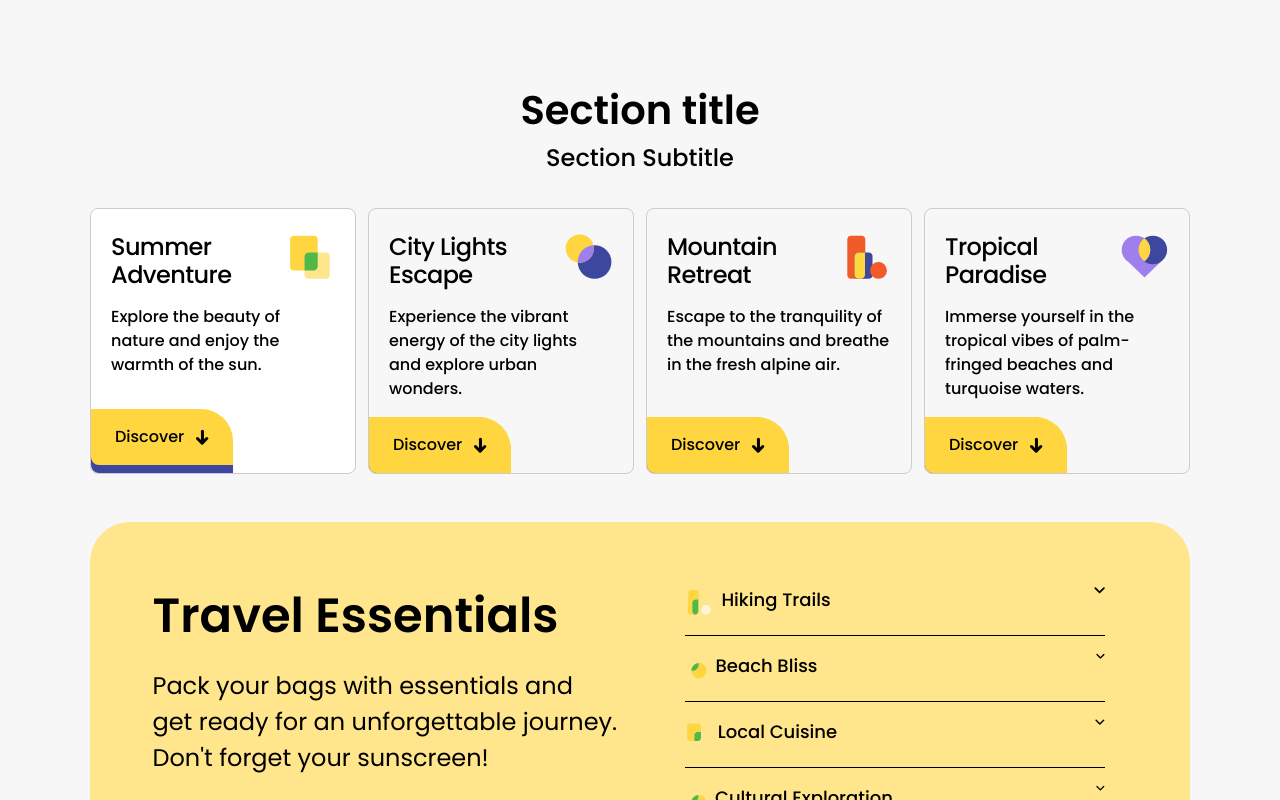
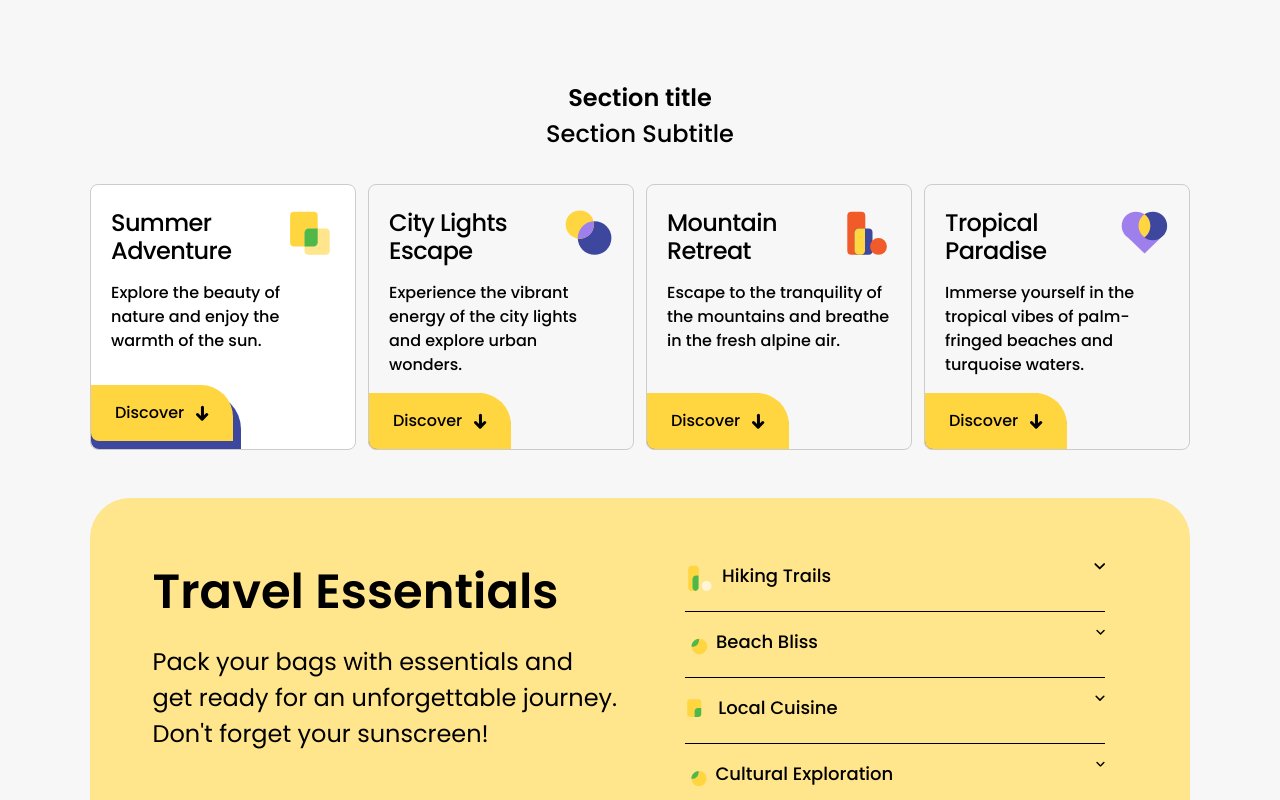
Before and after one commit to ameeriit/tabs-nextjs, a Next.js app: page / in a window 1280 px wide. Shown: the top 800 px of the page. Built offline with nearby package versions, Linux system fonts and the light colour scheme.

Commit message:
styles: some css fixes

```diff
--- a/src/app/globals.css
+++ b/src/app/globals.css
@@ -4,10 +4,10 @@
 
 @layer base {
   h1 {
-    @apply text-3xl font-semibold;
+    @apply text-2xl lg:text-3xl font-semibold;
   }
   h2 {
-    @apply text-2xl font-semibold;
+    @apply text-2xl text-xl font-semibold;
   }
   h3 {
     @apply text-xl font-medium;
--- a/src/components/Accordion.tsx
+++ b/src/components/Accordion.tsx
@@ -19,13 +19,14 @@ const Accordion: React.FC<AccordionProps> = ({ items }) => {
   };
 
   return (
-    <ul className="w-full mx-auto max-w-[420px]">
+    <ul className="w-full mx-auto lg:max-w-[420px]">
       {items.map((accordionItem, accordionIndex) => (
         <li key={accordionIndex} className="border-b-[1px] pt-4 pb-2">
           <div
             className="flex justify-between items-center mb-2 cursor-pointer"
             onClick={() => handleToggle(accordionIndex)}
           >
+            <div className="flex justify-between w-full">
               <div className="flex gap-2">
                 {accordionItem.accordionIcon}
                 <div>
@@ -39,6 +40,7 @@ const Accordion: React.FC<AccordionProps> = ({ items }) => {
                   >
                     {accordionItem.accordionContent}
                   </p>
+                </div>
               </div>
               <AccordionDownIcon
                 className={`transform transition-transform duration-500 ${
--- a/src/components/Buttons.tsx
+++ b/src/components/Buttons.tsx
@@ -20,17 +20,27 @@ function Button({ buttonText, variant = "primary" }: TabsContentButtonProps) {
 // this button is for the tabs section this is not commonly used so that i have not made its variants
 interface TabsButtonProps {
   buttonText: string;
+  activeButton?: string;
+  activeButtonBack?: string;
 }
 
-function TabsButton({ buttonText }: TabsButtonProps) {
+function TabsButton({
+  buttonText,
+  activeButton,
+  activeButtonBack,
+}: TabsButtonProps) {
   return (
     <button className="relative z-10 inline-block rounded-bl-lg group font-base font-medium">
-      <div className="relative bg-primary-200 px-6 rounded-bl-[inherit] py-4 rounded-tr-4xl transition-all duration-300 ease-in-out group-hover:-translate-y-2">
+      <div
+        className={`relative bg-primary-200 px-6 rounded-bl-[inherit] py-4 rounded-tr-4xl transition-all duration-300 ease-in-out group-hover:-translate-y-2 ${activeButtonBack}`}
+      >
         <span className="flex items-center gap-3 ">
           {buttonText} <DownArrowIcon />
         </span>
       </div>
-      <span className="absolute h-full left-0 bottom-0 bg-shadow rounded-bl-[inherit] -z-10 rounded-tr-5xl group-hover:w-[calc(100%+8px)] w-full transition-all duration-300 ease-in-out" />
+      <span
+        className={`absolute h-full left-0 bottom-0 bg-shadow rounded-bl-[inherit] -z-10 rounded-tr-5xl group-hover:w-[calc(100%+8px)] transition-all duration-300 ease-in-out ${activeButton}`}
+      />
     </button>
   );
 }
--- a/src/components/Tab.tsx
+++ b/src/components/Tab.tsx
@@ -1,4 +1,4 @@
-import { DownArrowIcon } from "@/icons/icons";
+import { TabsButton } from "./Buttons";
 
 interface TabProps {
   title: string;
@@ -6,7 +6,7 @@ interface TabProps {
   content: string;
   onClick: (index: number) => void;
   isActive: boolean;
-  index: number; // Add index prop if needed
+  tabIndex: number;
 }
 
 const Tab: React.FC<TabProps> = ({
@@ -15,12 +15,12 @@ const Tab: React.FC<TabProps> = ({
   content,
   onClick,
   isActive,
-  index,
+  tabIndex,
 }) => {
   return (
     <div
-      onClick={() => onClick(index)}
-      className={`flex-1 border-[1px] rounded-[8px] border-gray hover:bg-white pt-6 pr-5 transition-all ease-in-out duration-200 flex flex-col justify-between ${
+      onClick={() => onClick(tabIndex)}
+      className={`border-[1px] rounded-[8px] border-gray hover:bg-white pt-6 pr-5 transition-all ease-in-out duration-200 flex flex-col justify-between ${
         isActive ? "bg-white" : ""
       }`}
     >
@@ -32,22 +32,11 @@ const Tab: React.FC<TabProps> = ({
         <p className="mb-4">{content}</p>
       </div>
       <div>
-        <button className="relative z-10 inline-block rounded-bl-lg group font-base font-medium">
-          <div
-            className={`relative bg-primary-200 px-6 rounded-bl-[inherit] py-4 rounded-tr-4xl transition-all duration-300 ease-in-out group-hover:-translate-y-2 ${
-              isActive ? "-translate-y-2" : ""
-            }`}
-          >
-            <span className="flex items-center gap-3 ">
-              Discover <DownArrowIcon />
-            </span>
-          </div>
-          <span
-            className={`absolute h-full left-0 bottom-0 bg-shadow rounded-bl-[inherit] -z-10 rounded-tr-5xl group-hover:w-[calc(100%+8px)] w-full transition-all duration-300 ease-in-out ${
-              isActive ? "w-[calc(100%+8px)]" : ""
-            }`}
-          />
-        </button>
+        <TabsButton
+          buttonText="Discover"
+          activeButton={isActive ? "w-[calc(100%+8px)]" : "w-full"}
+          activeButtonBack={isActive ? "-translate-y-2" : ""}
+        />
       </div>
     </div>
   );
--- a/src/components/Tabs.tsx
+++ b/src/components/Tabs.tsx
@@ -7,45 +7,45 @@ import Tab from "./Tab";
 const Tabs: React.FC<TabsProps> = ({ tabsData }) => {
   const [activeTab, setActiveTab] = useState<number>(0);
 
-  const handleTabClick = (index: number) => {
-    setActiveTab(index);
+  const handleTabClick = (tabIndex: number) => {
+    setActiveTab(tabIndex);
   };
 
   return (
     <>
-      <div className="overflow-x-auto w-full">
-        <div className="flex flex-nowrap gap-3 mb-12 w-full">
-          {tabsData.map((tab, index) => (
+      <div className="overflow-x-auto mb-10">
+        <div className="grid grid-cols-[repeat(4,_minmax(265px,_1fr))] gap-x-3 mb-2 w-full">
+          {tabsData.map((tab, tabIndex) => (
             <Tab
-              key={index}
+              key={tabIndex}
               title={tab.tabTitle}
               icon={tab.tabIcon}
               content={tab.tabContent}
-              onClick={() => handleTabClick(index)}
-              isActive={index === activeTab}
-              index={index}
+              onClick={() => handleTabClick(tabIndex)}
+              isActive={tabIndex === activeTab}
+              tabIndex={tabIndex}
             />
           ))}
         </div>
       </div>
-      {tabsData.map((tab, index) => (
+      {tabsData.map((tab, tabIndex) => (
         <div
-          key={index}
-          className={`items-center bg-primary-100 px-10 py-12 rounded-6xl ${
-            index === activeTab ? "flex" : "hidden"
+          key={tabIndex}
+          className={`items-center bg-primary-100 px-10 py-12 rounded-6xl gap-10 lg:gap-0 ${
+            tabIndex === activeTab ? "flex lg:flex-row flex-col" : "hidden"
           }`}
         >
-          <div className="w-1/2">
-            <div className="max-w-[465px] mx-auto">
+          <div className="w-full lg:w-1/2">
+            <div className="lg:max-w-[465px] mx-auto">
               <h1 className="mb-4">{tab.tabContentTitle}</h1>
-              <p className="text-xl font-normal mb-12">
+              <p className="text-lg lg:text-xl font-normal mb-12">
                 {tab.tabContentParagraph}
               </p>
               <Button buttonText="Discover product" />
             </div>
           </div>
           {tab.accordion && (
-            <div className="w-1/2">
+            <div className="w-full lg:w-1/2">
               <Accordion items={tab.accordion} />
             </div>
           )}
--- a/tailwind.config.ts
+++ b/tailwind.config.ts
@@ -10,13 +10,6 @@ const config: Config = {
   theme: {
     container: {
       padding: "20px",
-    },
-    screens: {
-      mob: "540px",
-      sm: "720px",
-      md: "960px",
-      lg: "1140px",
-      xl: "1300px",
     },
     fontSize: {
       base: "1rem", // 16px
```
Lines whose indentation alone changed are shown as unchanged.
